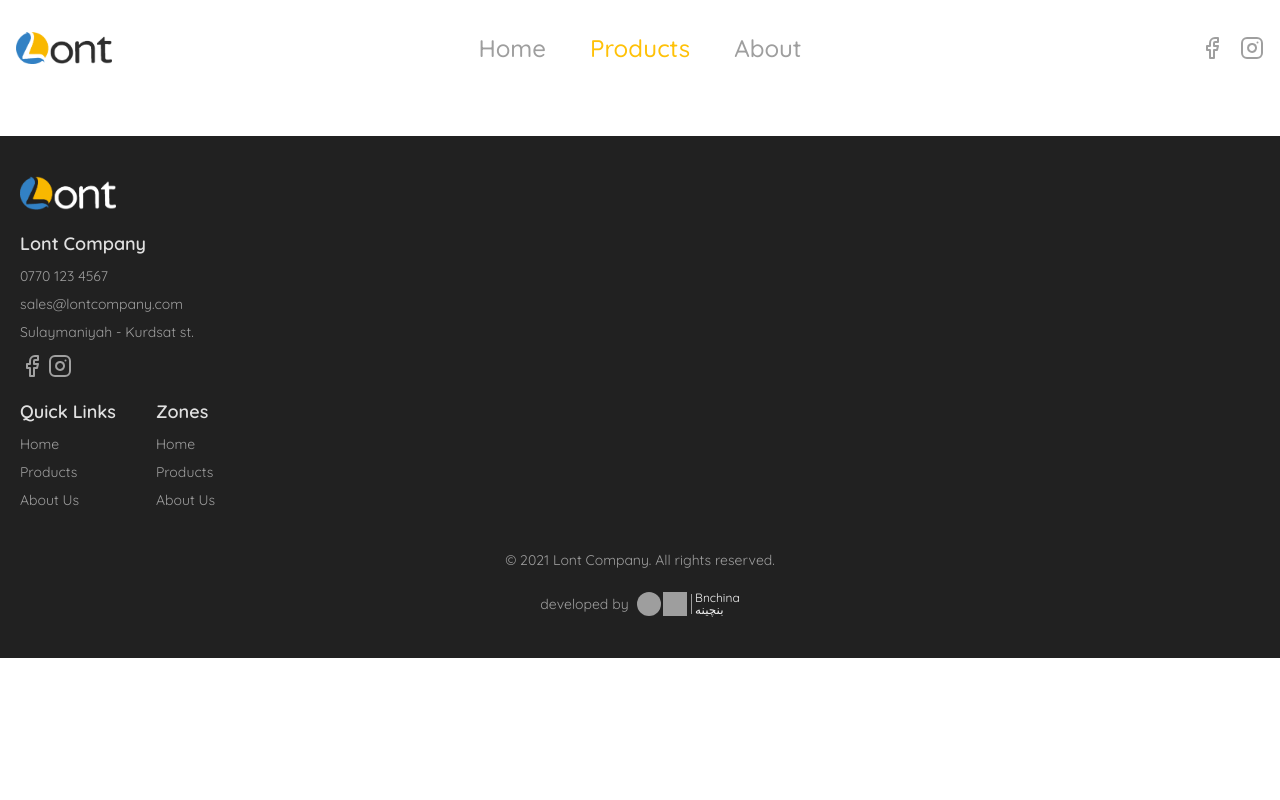
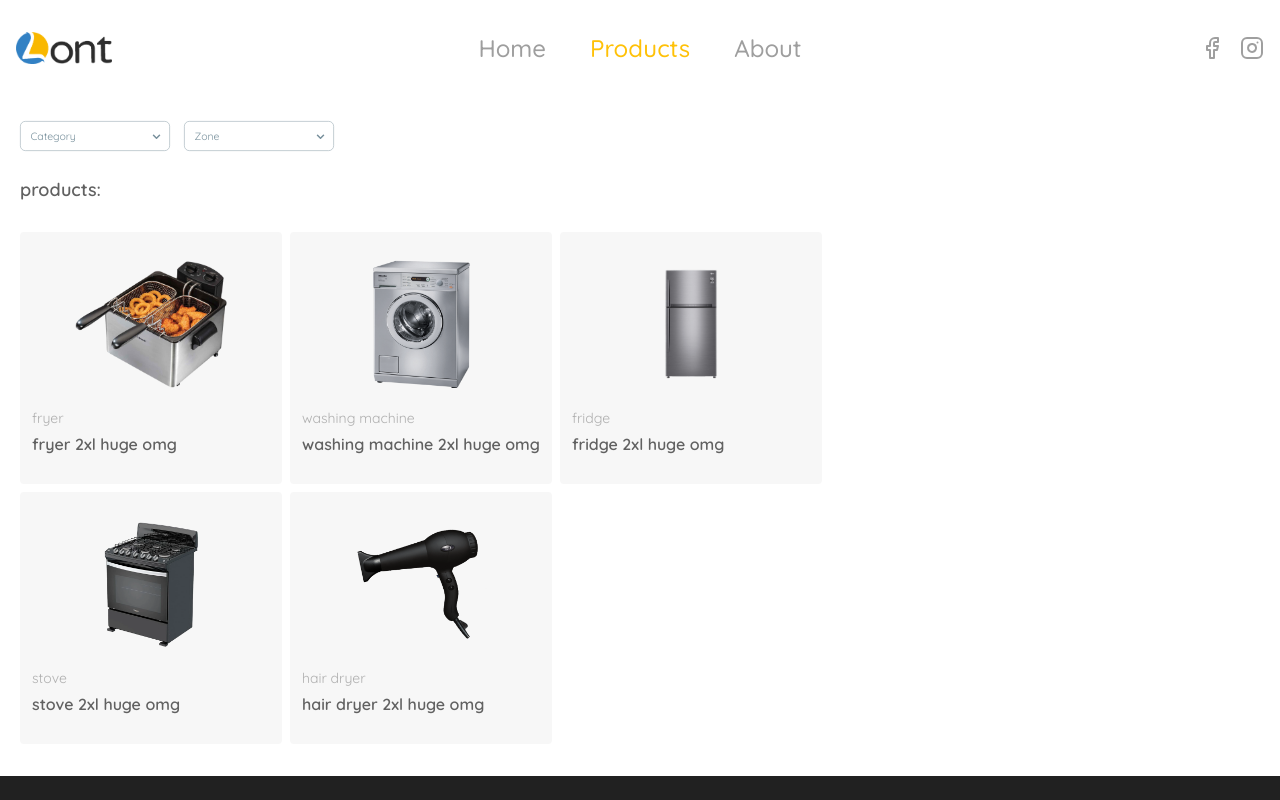
Before and after one commit to RageOfKurd/lont-web, a React (Vite) app: page /products in a window 1280 px wide. Shown: the top 800 px of the page. Built offline with nearby package versions, Linux system fonts and the light colour scheme.

Commit message:
layout issues been fixed

```diff
--- /dev/null
+++ b/data/data.js
@@ -0,0 +1,103 @@
+import washingMachine from '../src/assets/washing-machine.png'
+import fryer from '../src/assets/fryer.png'
+import fridge from '../src/assets/fridge.png'
+import stove from '../src/assets/stove.png'
+import hairDryer from '../src/assets/hair-dryer.png'
+
+export const products = [
+    {
+        id: 1,
+        title: 'fryer',
+        imgSrc: fryer,
+        products: [
+            {
+                id: 1,
+                title: 'fryer 2xl huge omg',
+                description: 'Lorem ipsum dolor sit amet consectetur adipisicing elit. Quisquam, voluptatum.',
+                imgSrc: fryer,
+                category: 'fryer',
+                zone: 'kitchen'
+            }
+        ]
+    },
+    {
+        id: 2,
+        title: 'washing machine',
+        imgSrc: washingMachine,
+        products: [
+            {
+                id: 1,
+                title: 'washing machine 2xl huge omg',
+                description: 'Lorem ipsum dolor sit amet consectetur adipisicing elit. Quisquam, voluptatum.',
+                imgSrc: washingMachine,
+                category: 'washing machine',
+                zone: 'kitchen'
+            }
+        ]
+    },
+    {
+        id: 3,
+        title: 'fridge',
+        imgSrc: fridge,
+        products: [
+            {
+                id: 1,
+                title: 'fridge 2xl huge omg',
+                description: 'Lorem ipsum dolor sit amet consectetur adipisicing elit. Quisquam, voluptatum.',
+                imgSrc: fridge,
+                category: 'fridge',
+                zone: 'living room'
+            }
+        ]
+    },
+    {
+        id: 4,
+        title: 'stove',
+        imgSrc: stove,
+        products: [
+            {
+                id: 1,
+                title: 'stove 2xl huge omg',
+                description: 'Lorem ipsum dolor sit amet consectetur adipisicing elit. Quisquam, voluptatum.',
+                imgSrc: stove,
+                category: 'stove',
+                zone: 'bed'
+            }
+        ]
+    },
+    {
+        id: 5,
+
+        title: 'hair dryer',
+        imgSrc: hairDryer,
+        products: [
+            {
+                id: 1,
+                title: 'hair dryer 2xl huge omg',
+                description: 'Lorem ipsum dolor sit amet consectetur adipisicing elit. Quisquam, voluptatum.',
+                imgSrc: hairDryer,
+                category: 'hair dryer',
+                zone: 'wall'
+            }
+        ]
+    },
+]
+
+
+
+
+export const categories = [
+    'fryer',
+    'washing machine',
+    'fridge',
+    'stove',
+    'hair dryer'
+]
+
+
+export const zones = [
+    'kitchen',
+    'living room',
+    'bed',
+    'wall'
+]
--- a/src/App.jsx
+++ b/src/App.jsx
@@ -4,14 +4,16 @@ import Navbar from './components/Navbar';
 import Home from './pages/HomePage';
 import Footer from './components/Footer';
 import AboutPage from './pages/AboutPage';
+import ProductsPage from './pages/ProductsPage';
 
 const App = () => {
   return (
-    <main className='font-display w-full sm:max-w-7xl mx-auto overflow-hidden'>
+    <main className='font-display w-full sm:max-w-7xl sm:mx-auto overflow-hidden'>
       <Navbar />
       <Routes>
         <Route path="/" element={<Home />} />
         <Route path="/about" element={<AboutPage />} />
+        <Route path="/products" element={<ProductsPage/>} />
       </Routes>
       {/* footer */}
       <Footer />
--- a/src/components/Categories.jsx
+++ b/src/components/Categories.jsx
@@ -2,38 +2,8 @@ import React from 'react'
 import {useEffect} from 'react'
 import CategoryItem from './CategoryItem'
 import useEmblaCarousel from 'embla-carousel-react'
-import washingMachine from '../assets/washing-machine.png'
-import fryer from '../assets/fryer.png'
-import fridge from '../assets/fridge.png'
-import stove from '../assets/stove.png'
-import hairDryer from '../assets/hair-dryer.png'
+import { products } from '../../data/data'
 
-const categories = [
-
-    {
-        title: 'fryer',
-        imgSrc: fryer
-    },
-    {
-        title: 'washing machine',
-        imgSrc: washingMachine
-    },
-    {
-        title: 'fridge',
-        imgSrc: fridge
-    },
-    {
-        title: 'stove',
-        imgSrc: stove
-    },
-    {
-        title: 'hair dryer',
-        imgSrc: hairDryer
-    },
-
-
-
-]
 
 const Categories = () => {
     const [emblaRef, emblaApi] = useEmblaCarousel({
@@ -52,8 +22,8 @@ const Categories = () => {
             <h2 className="text-center text-xl font-semibold text-gray-700 ">Categories</h2>
              <div ref={emblaRef}>
       <div className=" flex  md:gap-10 lg:gap-12 w-full h-full my-8">
-        {categories.map((category) => (
-            <CategoryItem key={category.title} title={category.title} imgSrc={category.imgSrc} />
+        {products.map((category) => (
+            <CategoryItem key={category.id} title={category.title} imgSrc={category.imgSrc} />
         ))}
       </div>
             </div>
--- a/src/components/FeaturedProducts.jsx
+++ b/src/components/FeaturedProducts.jsx
@@ -38,13 +38,18 @@ const products = [
 
 const FeaturedProducts = () => {
   return (
-    <section className=" mt-12 flex flex-col items-center justify-center ">
-            <h2 className="text-center text-xl font-semibold text-gray-700 ">Featured Products</h2>
-      {
-        products.map((product) => (
-          <ProductCard key={product.title} title={product.title} imgSrc={product.imageSr} category={product.category} />
-        ))
-            }
+    <section className="flex flex-col items-center mx-5">
+      <h2 className="text-center text-xl font-semibold text-gray-700">Featured Products</h2>
+      <div className='grid grid-cols-1 sm:flex sm:flex-wrap sm:grid-cols-2 justify-start items-center sm:justify-start  gap-5 mt-5'>
+        {
+          products.map(product => (
+            <div className="w-72 h-72 ">
+              <ProductCard key={product.title} title={product.title} imgSrc={product.imageSr} category={product.category} />
+            </div>
+          )
+          )
+        }
+      </div>
     </section>
   )
 }
--- a/src/components/ProductCard.jsx
+++ b/src/components/ProductCard.jsx
@@ -5,15 +5,15 @@ const ProductCard = ({title , imgSrc , category}) => {
 
 
   return (
-      <article className=" w-4/5 px-10 py-8 bg-gray-100/80 rounded m-5 flex flex-col items-center justify-center " >
-      <div className="w-44 h-44">
-        <img src={imgSrc} alt={title} className="w-full h-full object-contain object-center" />
+    <article className=" py-5 px-3  bg-gray-100/80 rounded my-2 flex flex-col items-center justify-center w-full h-full " >
+    <div className="w-full h-32 ">
+      <img src={imgSrc} alt={title} className="w-full h-full object-contain object-center" />
+    </div>
+    <div className=" self-start mt-5  flex flex-col items-start gap-1 justify-start ">
+      <p className='text-gray-500/80 text-sm w-full'>{category}</p>
+      <h3 className='text-gray-700 font-semibold'>{title}</h3>
       </div>
-      <div className=" self-start mt-5  flex flex-col items-start gap-1 justify-start">
-        <p className='text-gray-500/80'>{category}</p>
-        <h3 className='text-gray-700 font-semibold text-lg'>{title}</h3>
-        </div>
-      </article>
+    </article>
 
   );
 };
--- /dev/null
+++ b/src/components/ProductsGrid.jsx
@@ -0,0 +1,24 @@
+import React from 'react'
+import {  products } from '../../data/data';
+import ProductCard from './ProductCard';
+
+const ProductsGrid = () => {
+  return (
+      <section className="flex flex-col justify-start items-start mt-5 mx-5   " >
+          <h2 className="text-lg font-semibold text-gray-700">products:</h2>
+          <div className='grid grid-cols-2 sm:grid-cols-3  justify-start items-start gap-2 mt-5'>
+        {
+         products.map(product => product.products.map( subProduct =>
+
+
+          <ProductCard key={subProduct.title} title={subProduct.title} imgSrc={subProduct.imgSrc} category={subProduct.category} />
+
+
+        ))
+        }
+      </div>
+    </section>
+  )
+}
+
+export default ProductsGrid
--- /dev/null
+++ b/src/pages/ProductsPage.jsx
@@ -0,0 +1,42 @@
+import React from 'react'
+import { Select, Option } from "@material-tailwind/react";
+import { zones , categories , products } from '../../data/data';
+import ProductsGrid from '../components/ProductsGrid';
+
+const ProductsPage = () => {
+  return (
+    <div className="mt-5">
+
+          {/* filters */}
+          <div className="flex gap-1 ">
+        <div className="w-40 scale-75">
+        <Select size="md" label="Category">
+                      {categories.map((category, index) => (
+                          <Option key={index} value={category}>
+                              {category}
+                          </Option>
+                        ))}
+         </Select>
+                </div>
+
+        <div className="w-40 scale-75">
+        <Select size="md" label="Zone">
+                      {zones.map((zone, index) => (
+                          <Option key={index} value={zone}>
+                              {zone}
+                          </Option>
+                        ))}
+                  </Select>
+          </div>
+
+            </div>
+
+          {/* products Grid*/}
+
+         <ProductsGrid/>
+
+    </div>
+  )
+}
+
+export default ProductsPage
```
